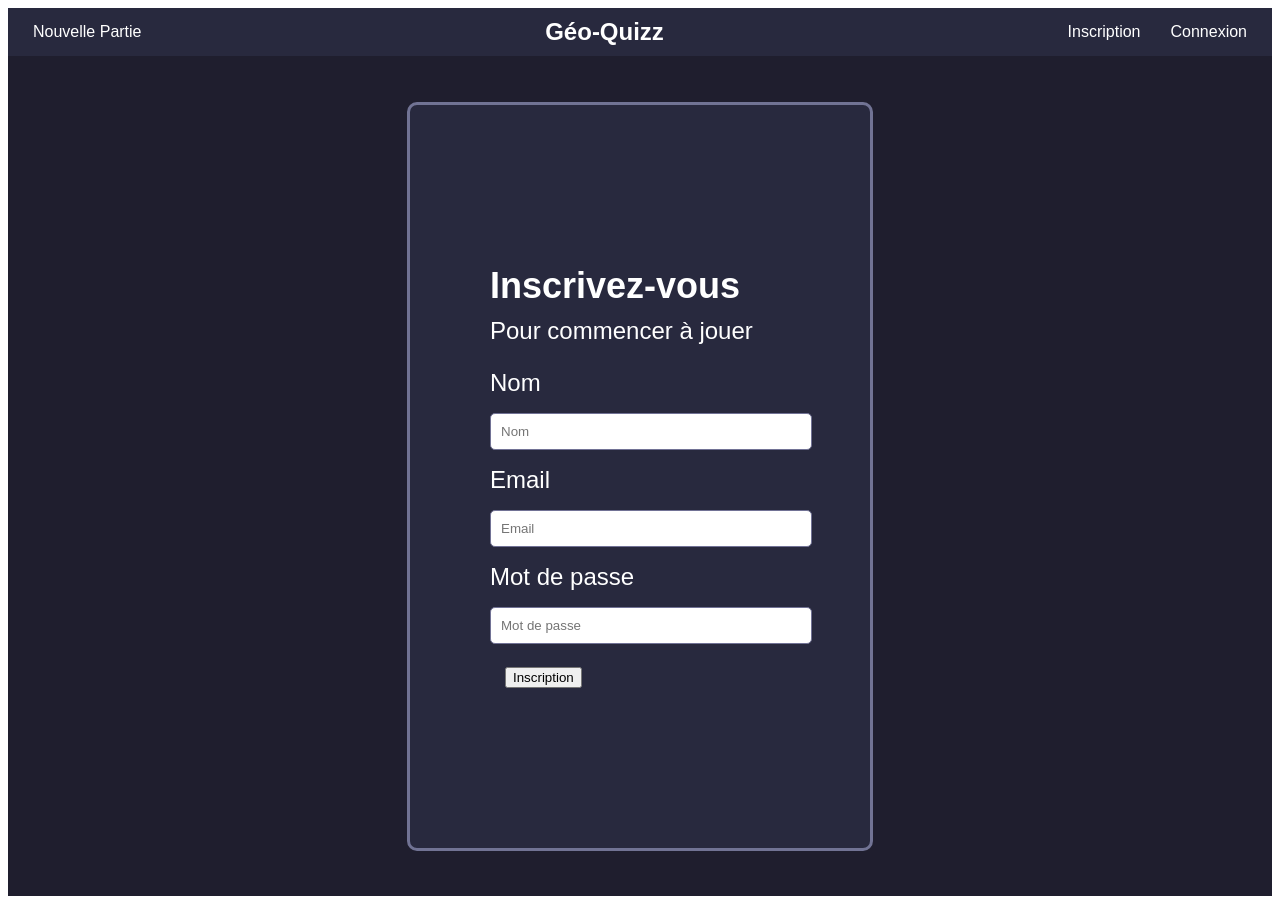
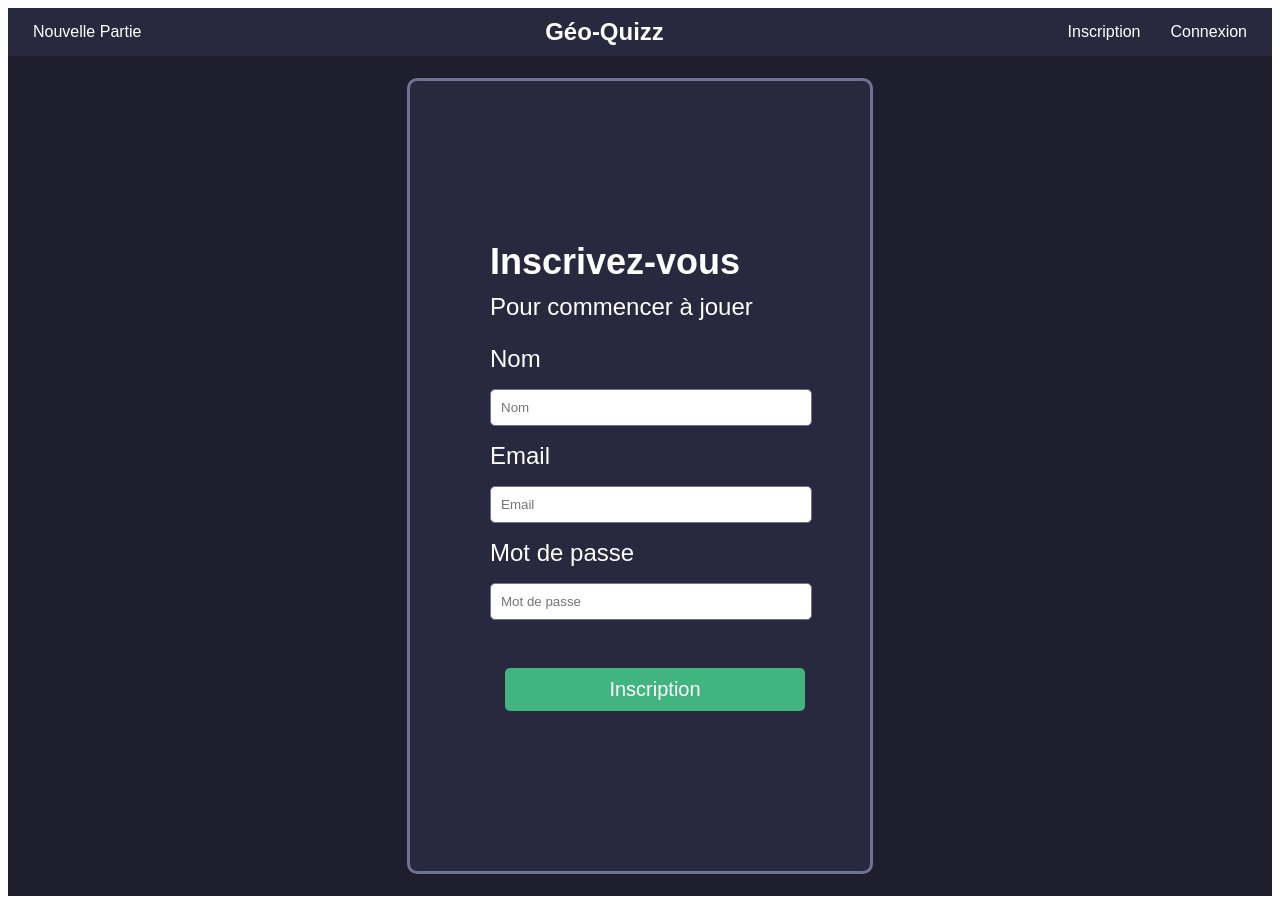
Before and after one commit to Hollowone1/SAE2024, a Vue app in the folder SAE2024/: page /register in a window 1280 px wide. Built offline with nearby package versions, Linux system fonts and the light colour scheme; a web font is replaced by a local one.

Commit message:
Bouton inscription

```diff
--- a/SAE2024/src/components/Register.vue
+++ b/SAE2024/src/components/Register.vue
@@ -12,7 +12,7 @@
       <label for="password">Mot de passe</label>
       <input v-model="password" type="password" id="password" name="password" placeholder="Mot de passe">
       <br>
-      <router-link type="submit" to="/"><button class="inscription">Inscription</button></router-link>
+      <router-link type="submit" to="/"><button class="connexion">Inscription</button></router-link>
     </form>
   </div>
 </template>
```
